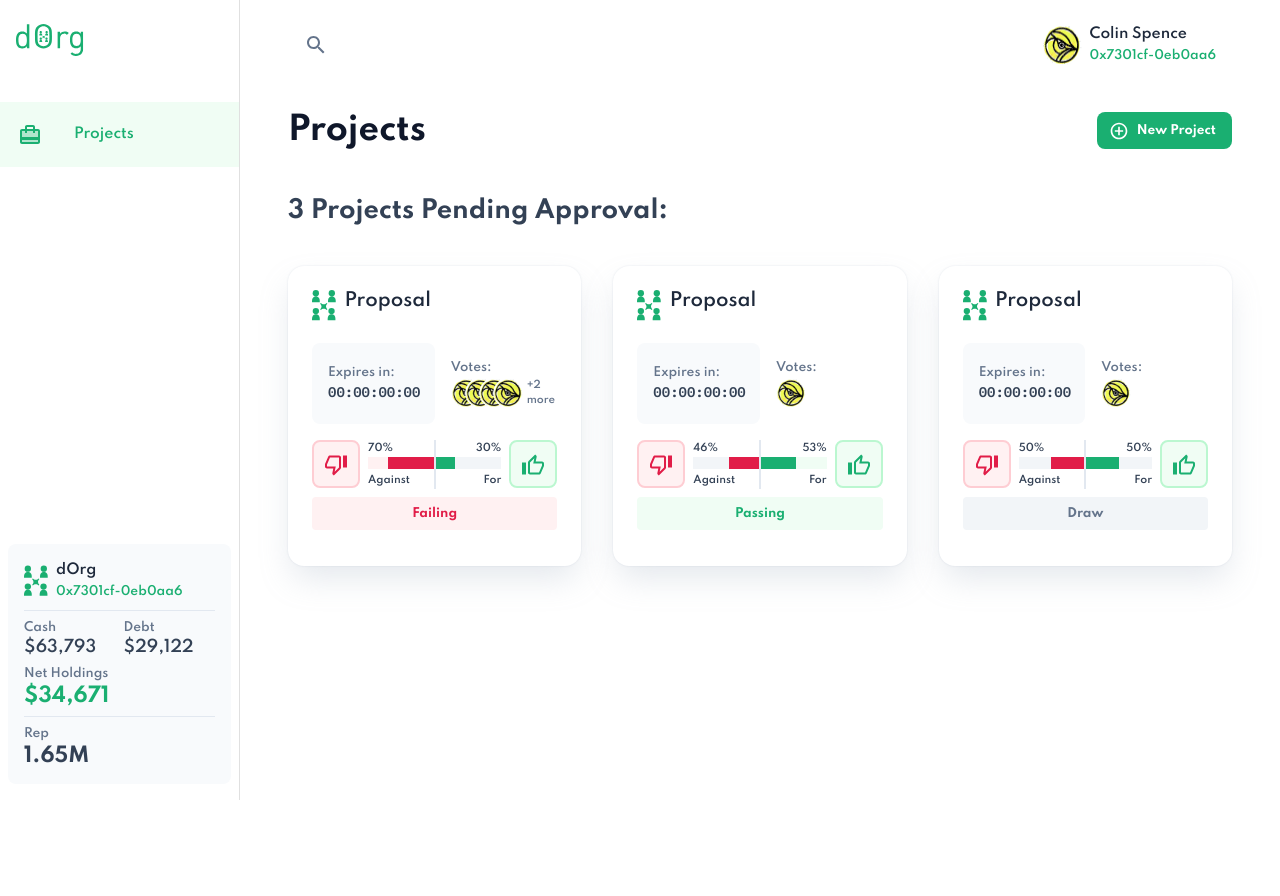
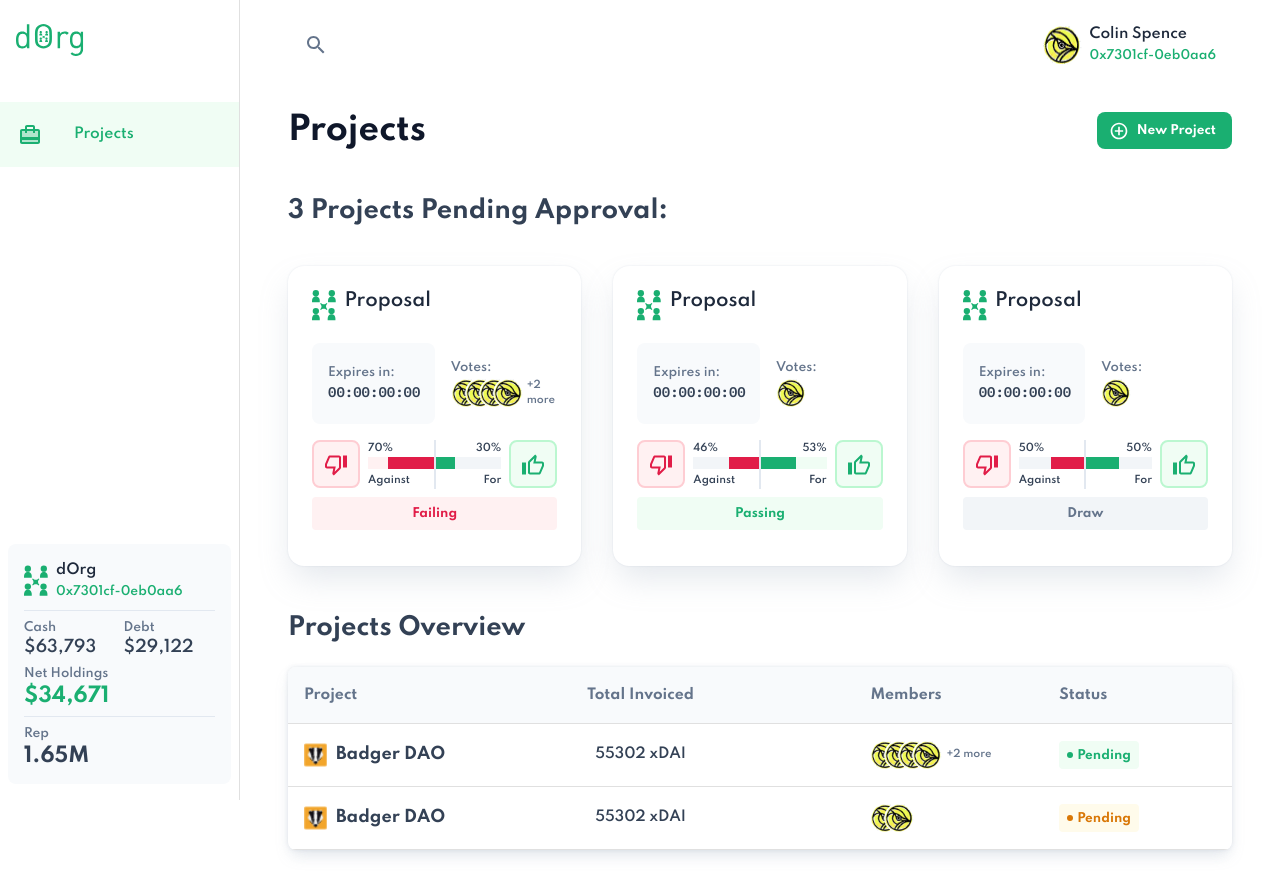
Before and after one commit to dOrgTech/app-dorg, a React (Create React App) app: page / in a window 1280 px wide. Before the commit the page ends 800 px from the top, so only its background shows below. Built offline with nearby package versions, Linux system fonts and the light colour scheme.

Commit message:
landing page - projects overview

```diff
--- /dev/null
+++ b/src/store/reducers/projects/model.ts
@@ -0,0 +1,13 @@
+export enum ProjectStatus {
+  ACTIVE,
+  PENDING,
+}
+
+export interface Project {
+  logo: string;
+  name: string;
+  totalInvoiced: number;
+  totalUnit: string;
+  members: string[];
+  status: ProjectStatus;
+}
--- a/src/utils/colors.ts
+++ b/src/utils/colors.ts
@@ -1,4 +1,8 @@
 export const COLORS = {
+  amber: {
+    50: "#FFFBEB",
+    600: "#D97706",
+  },
   blueGray: {
     30: "#cbd5e140",
     50: "#F8FAFC",
--- /dev/null
+++ b/src/views/Projects/ProjectStatusChip.tsx
@@ -0,0 +1,52 @@
+import React from "react";
+import { makeStyles, Theme } from "@material-ui/core/styles";
+import { Box } from "@material-ui/core";
+import { ProjectStatus } from "../../store/reducers/projects/model";
+import { COLORS } from "../../utils/colors";
+
+interface ProjectStatusProps {
+  status: ProjectStatus;
+}
+
+const useStyles = makeStyles<Theme, { dark: string; light: string }>({
+  container: (props) => ({
+    display: "inline-block",
+    borderRadius: 4,
+    paddingLeft: 8,
+    paddingRight: 8,
+    paddingTop: 4,
+    paddingBottom: 4,
+    backgroundColor: props.light,
+  }),
+  dot: (props) => ({
+    display: "inline-block",
+    verticalAlign: "middle",
+    height: 6,
+    width: 6,
+    borderRadius: "50%",
+    backgroundColor: props.dark,
+  }),
+  text: (props) => ({
+    marginLeft: 4,
+    fontWeight: 700,
+    fontSize: 12,
+    color: props.dark,
+  }),
+});
+
+export const ProjectStatusChip: React.FC<ProjectStatusProps> = ({ status }) => {
+  const getColor = () => {
+    if (status === ProjectStatus.ACTIVE)
+      return { light: COLORS.green["50"], dark: COLORS.green["600"] };
+    return { light: COLORS.amber["50"], dark: COLORS.amber["600"] };
+  };
+
+  const classes = useStyles(getColor());
+
+  return (
+    <Box className={classes.container}>
+      <span className={classes.dot} />
+      <span className={classes.text}>Pending</span>
+    </Box>
+  );
+};
--- /dev/null
+++ b/src/views/Projects/ProjectsTable.tsx
@@ -0,0 +1,123 @@
+import React from "react";
+import { makeStyles } from "@material-ui/core/styles";
+import Table from "@material-ui/core/Table";
+import TableBody from "@material-ui/core/TableBody";
+import TableCell from "@material-ui/core/TableCell";
+import TableContainer from "@material-ui/core/TableContainer";
+import TableHead from "@material-ui/core/TableHead";
+import TableRow from "@material-ui/core/TableRow";
+import Paper from "@material-ui/core/Paper";
+import { Project, ProjectStatus } from "../../store/reducers/projects/model";
+import BadgerLogo from "../../assets/images/badger.png";
+import AvatarImg from "../../assets/images/avatar.png";
+import { AvatarGroup } from "../../components/avatar/AvatarGroup";
+import { Avatar, Box, Typography } from "@material-ui/core";
+import { COLORS } from "../../utils/colors";
+import { ProjectStatusChip } from "./ProjectStatusChip";
+
+const useStyles = makeStyles({
+  tableContainer: {
+    marginTop: 24,
+    borderRadius: 8,
+    boxShadow: "0px 8px 16px -4px rgba(148, 163, 184, 0.25)",
+    filter: "drop-shadow(0px 0px 2px rgba(148, 163, 184, 0.25))",
+  },
+  table: {
+    minWidth: 650,
+  },
+  tableHeader: {
+    backgroundColor: COLORS.blueGray["50"],
+  },
+  tableHeaderCell: {
+    color: COLORS.blueGray["500"],
+    fontWeight: 700,
+  },
+  logo: {
+    width: 24,
+  },
+  projectTitle: {
+    fontWeight: 700,
+    marginLeft: 8,
+  },
+  totalInvoicedTitle: {
+    fontWeight: 600,
+    color: COLORS.blueGray["700"],
+    fontSize: 14,
+    marginLeft: 8,
+  },
+});
+
+const rows: Project[] = [
+  {
+    name: "Badger DAO",
+    logo: BadgerLogo,
+    totalInvoiced: 55302,
+    totalUnit: "xDAI",
+    members: [AvatarImg, AvatarImg, AvatarImg, AvatarImg, AvatarImg, AvatarImg],
+    status: ProjectStatus.ACTIVE,
+  },
+  {
+    name: "Badger DAO",
+    logo: BadgerLogo,
+    totalInvoiced: 55302,
+    totalUnit: "xDAI",
+    members: [AvatarImg, AvatarImg],
+    status: ProjectStatus.PENDING,
+  },
+];
+
+export const ProjectsTable = () => {
+  const classes = useStyles();
+
+  return (
+    <TableContainer component={Paper} className={classes.tableContainer}>
+      <Table className={classes.table} aria-label="simple table">
+        <colgroup>
+          <col width="30%" />
+          <col width="30%" />
+          <col width="20%" />
+          <col width="20%" />
+        </colgroup>
+        <TableHead className={classes.tableHeader}>
+          <TableRow>
+            <TableCell className={classes.tableHeaderCell}>Project</TableCell>
+            <TableCell className={classes.tableHeaderCell}>
+              Total Invoiced
+            </TableCell>
+            <TableCell className={classes.tableHeaderCell}>Members</TableCell>
+            <TableCell className={classes.tableHeaderCell}>Status</TableCell>
+          </TableRow>
+        </TableHead>
+        <TableBody>
+          {rows.map((row) => (
+            <TableRow key={row.name}>
+              <TableCell>
+                <Box display="flex" flexDirection="row" alignItems="center">
+                  <img className={classes.logo} src={row.logo} alt="logo" />
+                  <Typography variant="h4" className={classes.projectTitle}>
+                    {row.name}
+                  </Typography>
+                </Box>
+              </TableCell>
+              <TableCell>
+                <Typography variant="h4" className={classes.totalInvoicedTitle}>
+                  {row.totalInvoiced} {row.totalUnit}
+                </Typography>
+              </TableCell>
+              <TableCell>
+                <AvatarGroup>
+                  {row.members.map((member, index) => (
+                    <Avatar src={member} key={index} alt="avatar" />
+                  ))}
+                </AvatarGroup>
+              </TableCell>
+              <TableCell>
+                <ProjectStatusChip status={row.status} />
+              </TableCell>
+            </TableRow>
+          ))}
+        </TableBody>
+      </Table>
+    </TableContainer>
+  );
+};
--- a/src/views/Projects/ProjectsView.tsx
+++ b/src/views/Projects/ProjectsView.tsx
@@ -6,6 +6,7 @@ import AddCircleOutlineIcon from "@material-ui/icons/AddCircleOutline";
 import { ProposalCard } from "../../components/card/ProposalCard";
 import { Proposal } from "../../store/reducers/proposals/model";
 import AvatarImg from "../../assets/images/avatar.png";
+import { ProjectsTable } from "./ProjectsTable";
 
 const proposals: Proposal[] = [
   {
@@ -89,6 +90,12 @@ export const ProjectsView: React.FC = () => {
           ))}
         </Grid>
       </Box>
+
+      <Typography variant="h2" className={classes.proposalTitle}>
+        Projects Overview
+      </Typography>
+
+      <ProjectsTable />
     </div>
   );
 };
```
Also changed, not shown: src/assets/images/badger.png (added).
